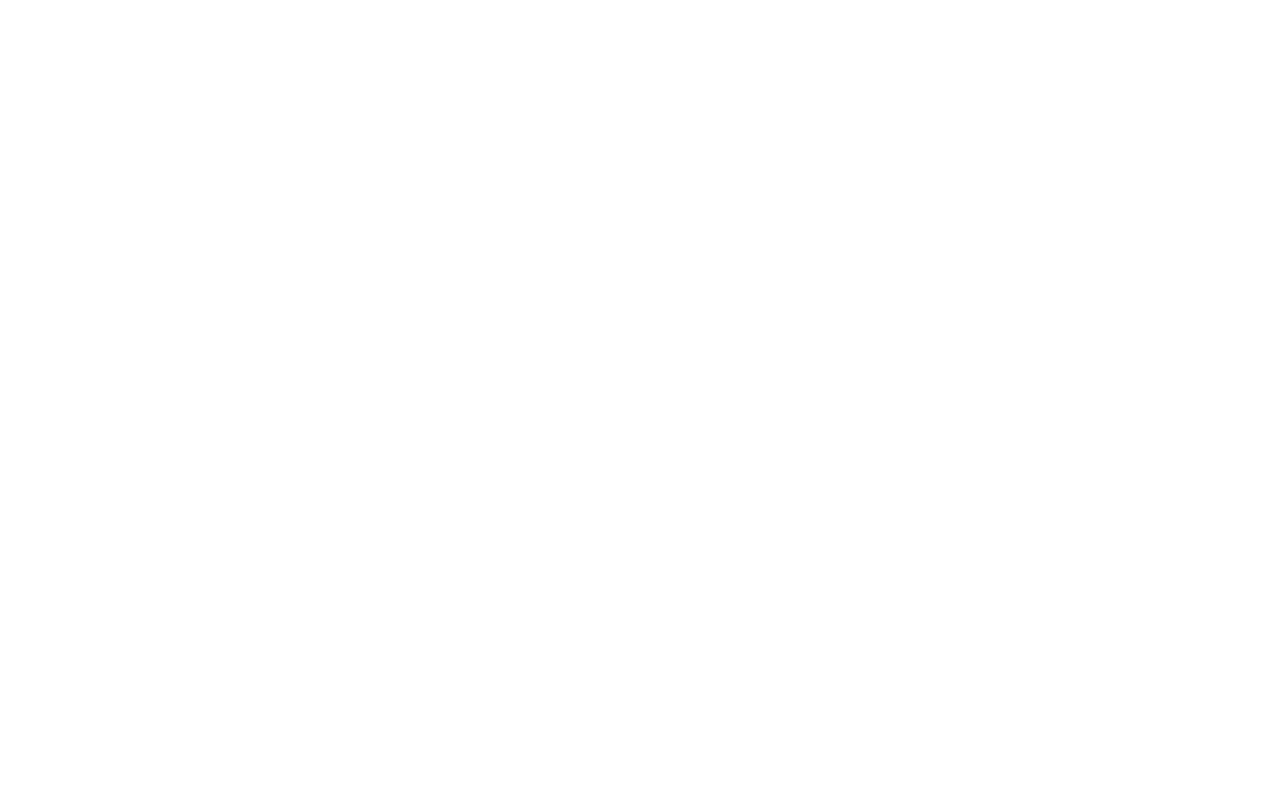
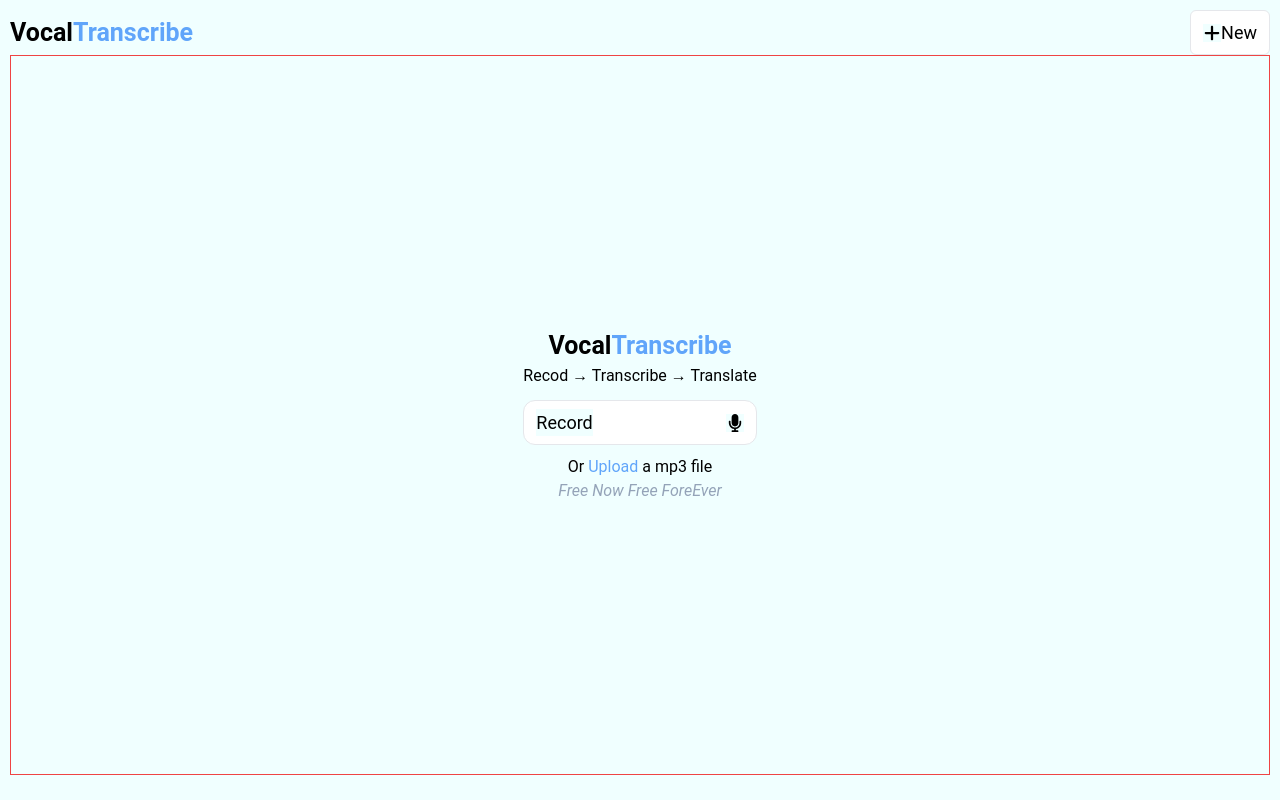
Before and after one commit to afzal-2004/DashBoard, a React (Vite) app: page / in a window 1280 px wide. Built offline with nearby package versions, Linux system fonts and the light colour scheme.

Commit message:
Adding Recording Functionality

```diff
--- a/src/App.jsx
+++ b/src/App.jsx
@@ -1,3 +1,20 @@
-function App() {}
+import { DisplayAudioFile } from "./Components/DisplayAudio";
+import { Header } from "./Components/Header";
+import { Home } from "./Components/Home";
+import { useState } from "react";
+function App() {
+  const [file, setfile] = useState(null);
+  return (
+    <>
+      <Header />
+
+      {file ? (
+        <DisplayAudioFile file={file} setfile={setfile} />
+      ) : (
+        <Home setfile={setfile} />
+      )}
+    </>
+  );
+}
 
 export default App;
--- /dev/null
+++ b/src/Components/DisplayAudio.jsx
@@ -0,0 +1,37 @@
+/* eslint-disable no-unused-vars */
+/* eslint-disable react/prop-types */
+import "./components.css";
+import { GrPowerReset } from "react-icons/gr";
+import { SiConvertio } from "react-icons/si";
+
+export const DisplayAudioFile = ({ file, setfile }) => {
+  return (
+    <div className="mainHomeContanier flex flex-col ">
+      <div className="flex flex-col  items-center ">
+        <h1 className=" flex text-[25px]">
+          Vocal <p className=" text-blue-400">Transcribe</p>
+        </h1>
+        <h2>Name </h2>
+        <p className="text-[20px] text-blue-400 ">{file.name}</p>
+      </div>
+      <div
+        className=" flex  gap-4
+      sm:w-[30%] justify-between mt-[10px]"
+      >
+        <button
+          className="btn  rounded-md gap-2"
+          onClick={() => {
+            setfile(null);
+          }}
+        >
+          <GrPowerReset />
+          reset
+        </button>
+        <button className="btn  rounded-md gap-2">
+          <SiConvertio />
+          Transcribe
+        </button>
+      </div>
+    </div>
+  );
+};
--- /dev/null
+++ b/src/Components/Header.jsx
@@ -0,0 +1,15 @@
+import "./components.css";
+import { FaPlus } from "react-icons/fa6";
+export const Header = () => {
+  return (
+    <div className="flex justify-between  items-center ">
+      <h1 className=" flex text-[25px]">
+        Vocal <p className=" text-blue-400">Transcribe</p>
+      </h1>
+      <button className="btn  rounded-md">
+        <FaPlus />
+        New
+      </button>
+    </div>
+  );
+};
--- /dev/null
+++ b/src/Components/Home.jsx
@@ -0,0 +1,112 @@
+/* eslint-disable no-unused-vars */
+/* eslint-disable react/prop-types */
+// import { useState } from "react";
+import "./components.css";
+import { useRef, useState, useEffect } from "react";
+import { FaMicrophone } from "react-icons/fa";
+
+export const Home = ({ setfile }) => {
+  const [status, setstatus] = useState("inActive");
+  const [recording, setrecording] = useState(null);
+  const [Duration, setDuration] = useState(0);
+  const mediaRecorderRef = useRef(null);
+  const fileInputRef = useRef(null);
+  const handleClick = () => {
+    fileInputRef.current.click();
+  };
+  const Recording = async () => {
+    setstatus("Active");
+    console.log("Start Recording");
+    console.log(status);
+    try {
+      const Audiodata = await navigator.mediaDevices.getUserMedia({
+        audio: true,
+        video: false,
+      });
+    } catch (error) {
+      console.log(error.message);
+      return;
+    }
+  };
+  const StopRecording = () => {
+    // setfile(true);
+    console.log("Stop Recording");
+    console.log(status);
+    if (mediaRecorderRef.current) {
+      mediaRecorderRef.current.stop();
+      const stream = mediaRecorderRef.current.stream;
+      if (stream) {
+        stream.getTracks().forEach((track) => track.stop());
+      }
+      setstatus("inActive");
+    }
+  };
+  useEffect(() => {
+    if (status === "inActive") {
+      return;
+    }
+    if (status === "Active") {
+      const interval = setInterval(() => {
+        setDuration((prev) => prev + 1);
+      }, 1000);
+      return clearInterval(interval);
+    }
+  });
+
+  return (
+    <>
+      <div className="mainHomeContanier">
+        <div className="flex flex-col  items-center">
+          <h1 className=" flex text-[25px]">
+            Vocal <p className=" text-blue-400">Transcribe</p>
+          </h1>
+          <p>Recod &rarr; Transcribe &rarr; Translate </p>
+          <button
+            className="btn w-full  rounded-xl mt-3"
+            onClick={() => {
+              if (status === "Active") {
+                StopRecording();
+              } else {
+                Recording();
+              }
+            }}
+          >
+            <p
+              className={`
+                 ${status === "inActive" ? "text-black" : "text-blue-500"}`}
+            >
+              {status === "Active" ? `Stop Recording...` : `Record`}
+            </p>{" "}
+            <FaMicrophone
+              className={`
+                 ${status === "inActive" ? "text-black" : "text-red-500"}`}
+            />{" "}
+          </button>
+          <p className=" mt-[10px] cursor-pointer">
+            Or{" "}
+            <span className="text-blue-400" onClick={handleClick}>
+              Upload
+              <input
+                ref={fileInputRef}
+                type="file"
+                accept="audio/*"
+                className="hidden"
+                onChange={(e) => {
+                  //   e.target.value;
+                  setfile(e.target.files[0]);
+                  console.log(e.target.value);
+                  console.log("Afzal");
+                  console.log(e.target.files[0]);
+                }}
+              />
+            </span>{" "}
+            a mp3 file
+          </p>
+          <p className="text-[16px] text-slate-400    italic">
+            Free Now Free ForeEver
+          </p>
+        </div>
+      </div>
+    </>
+  );
+};
--- /dev/null
+++ b/src/Components/components.css
@@ -0,0 +1,7 @@
+.btn {
+    @apply flex justify-between items-center text-[16px] sm:text-[18px] py-2 px-3 border bg-white;
+}
+
+.mainHomeContanier {
+    @apply min-h-[90vh] border border-red-500 flex justify-center items-center;
+}
--- a/src/index.css
+++ b/src/index.css
@@ -1,3 +1,27 @@
 @tailwind base;
 @tailwind components;
 @tailwind utilities;
+
+@import url('https://fonts.googleapis.com/css2?family=Roboto:ital,wght@0,100;0,300;0,400;0,500;0,700;0,900;1,100;1,300;1,400;1,500;1,700;1,900&display=swap');
+
+* {
+    margin: 0;
+    padding: 0;
+    box-sizing: border;
+    background-color: azure;
+
+}
+
+
+body {
+    font-family: "Roboto", sans-serif;
+    padding: 10px;
+    font-style: normal;
+
+
+
+}
+
+h1 {
+    font-weight: 700;
+}
--- a/src/main.jsx
+++ b/src/main.jsx
@@ -2,12 +2,9 @@
 import ReactDOM from "react-dom/client";
 import App from "./App.jsx";
 import "./index.css";
-import { ChakraProvider } from "@chakra-ui/react";
 
 ReactDOM.createRoot(document.getElementById("root")).render(
   <React.StrictMode>
-    <ChakraProvider>
-      <App />
-    </ChakraProvider>
+    <App />
   </React.StrictMode>
 );
```
Also changed, not shown: public/Graph.svg (deleted), src/App.css (added).
